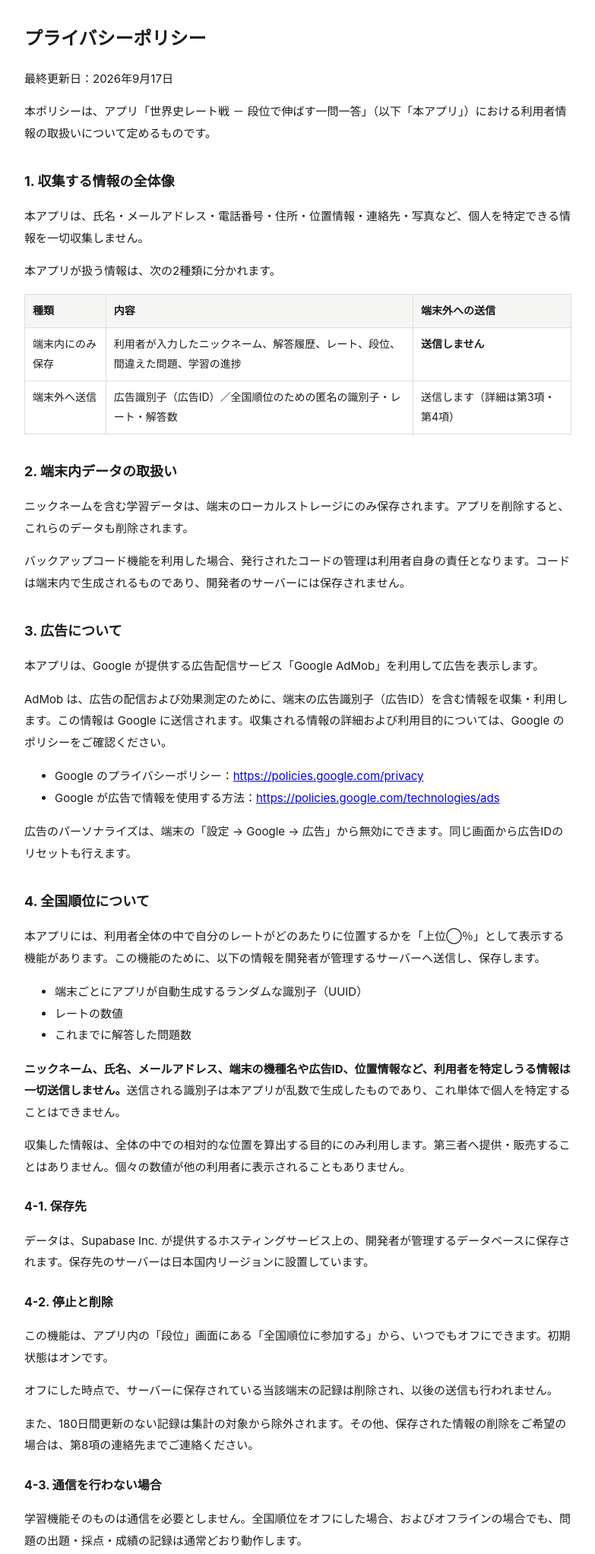
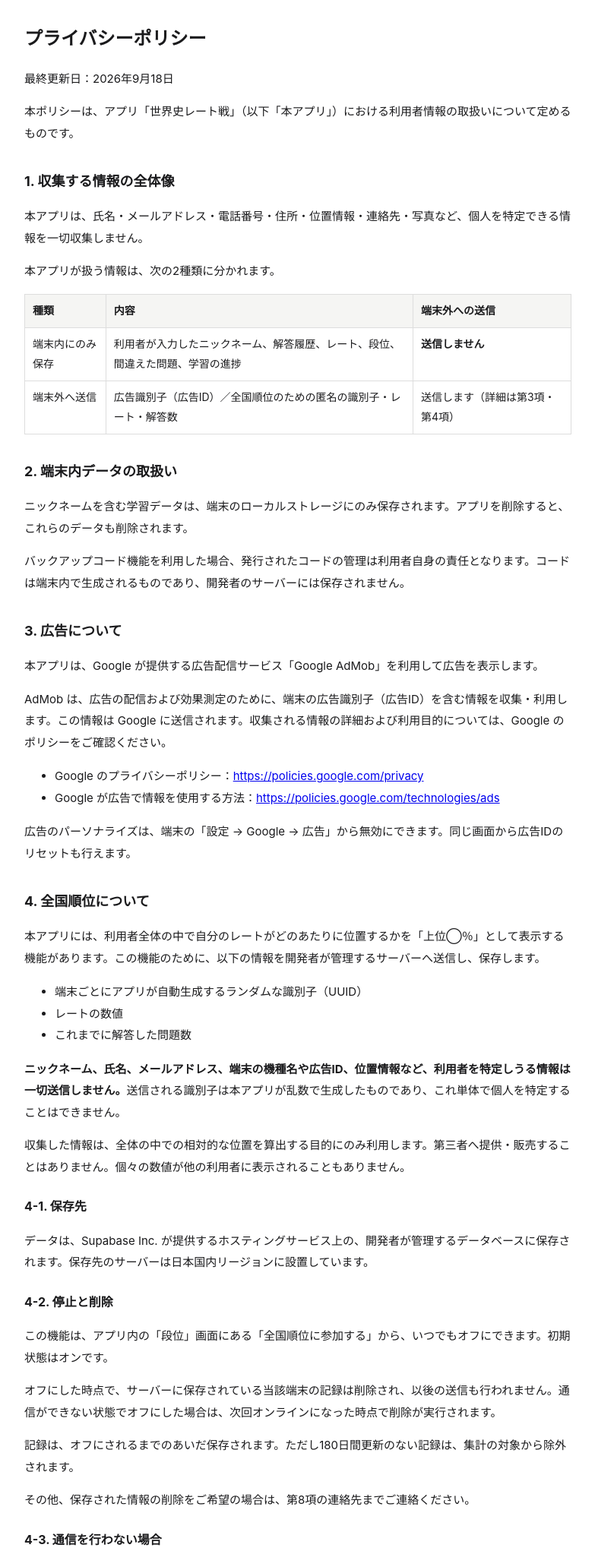
Before and after one commit to rotoron630/quiz-sekaishi-privacy, a plain HTML site: page index.html in a window 1280 px wide. Shown: the part 20-2066 px from the top of the page at 76% size, without its empty margins (248-1031 px from the left). Drawn offline with Linux system fonts and the light colour scheme.

Commit message:
Update index.html

```diff
--- a/index.html
+++ b/index.html
@@ -1,12 +1,12 @@
 <!doctype html>
 <html lang="ja"><head><meta charset="utf-8">
 <meta name="viewport" content="width=device-width,initial-scale=1">
-<title>プライバシーポリシー｜世界史レート戦 － 段位で伸ばす一問一答</title>
+<title>プライバシーポリシー｜世界史レート戦</title>
 <style>body{font-family:-apple-system,"Hiragino Sans","Noto Sans JP",sans-serif;max-width:720px;margin:0 auto;padding:32px 20px;line-height:1.9;color:#1a1a1c}h1{font-size:24px}h2{font-size:18px;margin-top:32px}h3{font-size:16px;margin-top:22px}p,li{font-size:15px}table{border-collapse:collapse;width:100%;margin:14px 0;font-size:14px}th,td{border:1px solid #ddd;padding:8px 10px;text-align:left;vertical-align:top}th{background:#f5f5f3;font-weight:600;white-space:nowrap}</style>
 </head><body>
 <h1>プライバシーポリシー</h1>
-<p>最終更新日：2026年9月17日</p>
-<p>本ポリシーは、アプリ「世界史レート戦 － 段位で伸ばす一問一答」（以下「本アプリ」）における利用者情報の取扱いについて定めるものです。</p>
+<p>最終更新日：2026年9月18日</p>
+<p>本ポリシーは、アプリ「世界史レート戦」（以下「本アプリ」）における利用者情報の取扱いについて定めるものです。</p>
 
 <h2>1. 収集する情報の全体像</h2>
 <p>本アプリは、氏名・メールアドレス・電話番号・住所・位置情報・連絡先・写真など、個人を特定できる情報を一切収集しません。</p>
@@ -54,8 +54,9 @@
 
 <h3>4-2. 停止と削除</h3>
 <p>この機能は、アプリ内の「段位」画面にある「全国順位に参加する」から、いつでもオフにできます。初期状態はオンです。</p>
-<p>オフにした時点で、サーバーに保存されている当該端末の記録は削除され、以後の送信も行われません。</p>
-<p>また、180日間更新のない記録は集計の対象から除外されます。その他、保存された情報の削除をご希望の場合は、第8項の連絡先までご連絡ください。</p>
+<p>オフにした時点で、サーバーに保存されている当該端末の記録は削除され、以後の送信も行われません。通信ができない状態でオフにした場合は、次回オンラインになった時点で削除が実行されます。</p>
+<p>記録は、オフにされるまでのあいだ保存されます。ただし180日間更新のない記録は、集計の対象から除外されます。</p>
+<p>その他、保存された情報の削除をご希望の場合は、第8項の連絡先までご連絡ください。</p>
 
 <h3>4-3. 通信を行わない場合</h3>
 <p>学習機能そのものは通信を必要としません。全国順位をオフにした場合、およびオフラインの場合でも、問題の出題・採点・成績の記録は通常どおり動作します。</p>
```
